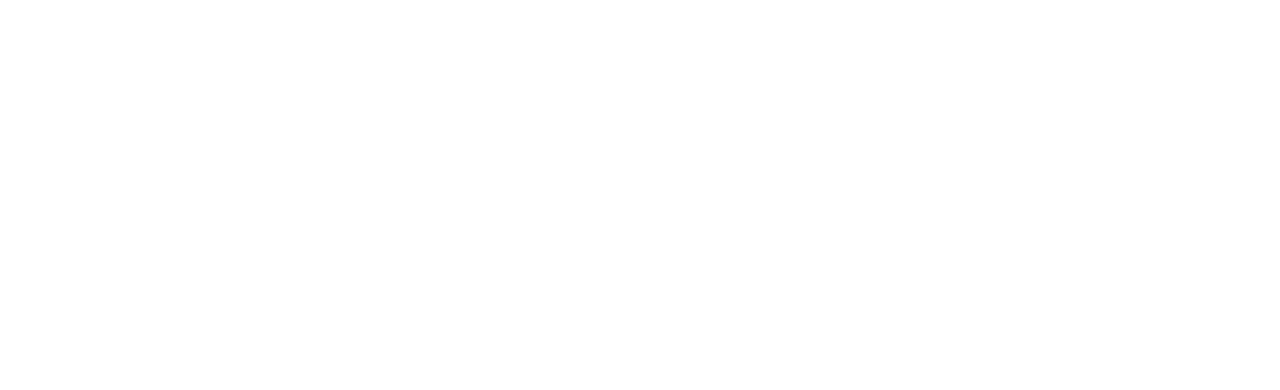
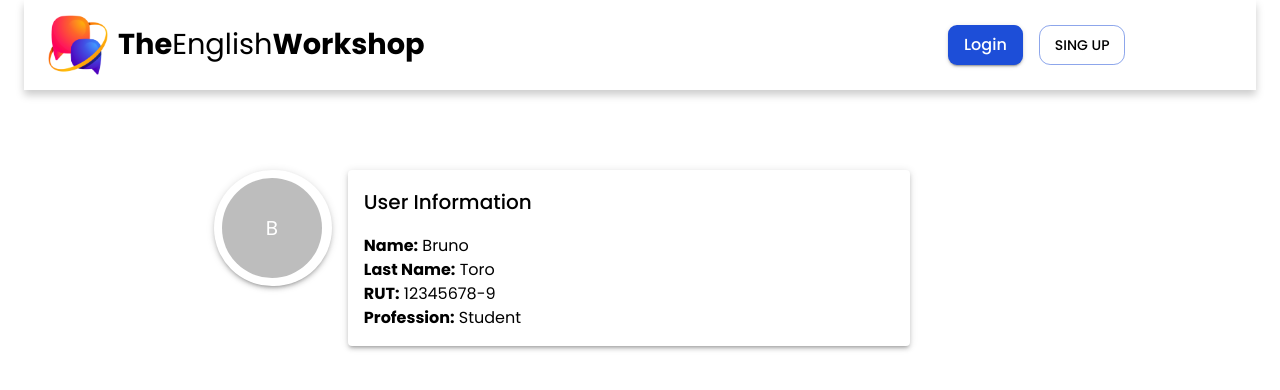
Before and after one commit to xStarH4ndx/Frontend-ING-SOFT, a React (Create React App) app in the folder my-app/: page /dashboard in a window 1280 px wide. Before the commit this address had no page. Shown: the top 390 px of the page. Built offline with nearby package versions, Linux system fonts and the light colour scheme.

Commit message:
vista cliente

```diff
--- a/my-app/src/pages/profile/index.tsx
+++ b/my-app/src/pages/profile/index.tsx
@@ -1,12 +1,35 @@
 import React from "react";
-import { useNavigate } from "react-router-dom";
-
+import { Container, Paper, Box, Avatar, Typography, Grid } from '@mui/material';
 
 export const Profile: React.FC<{}> = () => {
+  // Simular datos de usuario
+  const user = {
+    name: "Bruno",
+    lastname: "Toro",
+    rut: "12345678-9",
+    profession: "Student",
+  };
 
-
-    return(
-        <div></div>
-    )
-
-}
+  return (
+    <Container maxWidth="md" sx={{ mt: 10 }}>
+      <Grid container spacing={2}>
+        <Grid item sm={1.85}>
+          <Paper sx={{ p: 1, borderRadius: '100px' }} elevation={3}>
+            <Avatar sx={{ width: 100, height: 100 }}>{user.name?.charAt(0)}</Avatar>
+          </Paper>
+        </Grid>
+        <Grid item xs={12} sm={8}>
+          <Paper sx={{ p: 2 }} elevation={3}>
+            <Typography variant="h6">User Information</Typography>
+            <Box sx={{ mt: 2 }}>
+              <Typography><strong>Name:</strong> {user.name}</Typography>
+              <Typography><strong>Last Name:</strong> {user.lastname}</Typography>
+              <Typography><strong>RUT:</strong> {user.rut}</Typography>
+              <Typography><strong>Profession:</strong> {user.profession}</Typography>
+            </Box>
+          </Paper>
+        </Grid>
+      </Grid>
+    </Container>
+  );
+};
--- a/my-app/src/router.tsx
+++ b/my-app/src/router.tsx
@@ -7,6 +7,8 @@
 import ProfileAdmin from "./pages/profileAdmin";
 import { RouterLayout } from "./common/RouterLayout";
 import AdminDashboard from "./pages/AdminDashboard";
+import { Profile } from "./pages/profile"
+
 export const AppRouter: React.FC<{}> = () =>{
     return (
         <Routes>
@@ -14,6 +16,7 @@
                 <Route path="/" element={<HomePage/>} />
                 <Route path="/profileAdmin" element={<ProfileAdmin/>} />
                 <Route path="/adminDashboard" element={<AdminDashboard />} />
+                <Route path="/dashboard" element={<Profile />} />
             </Route>
             <Route path="/login" element={<LoginPage/>} />
             <Route path="/login/recovery" element={<RecoveryPage/>} />
```
